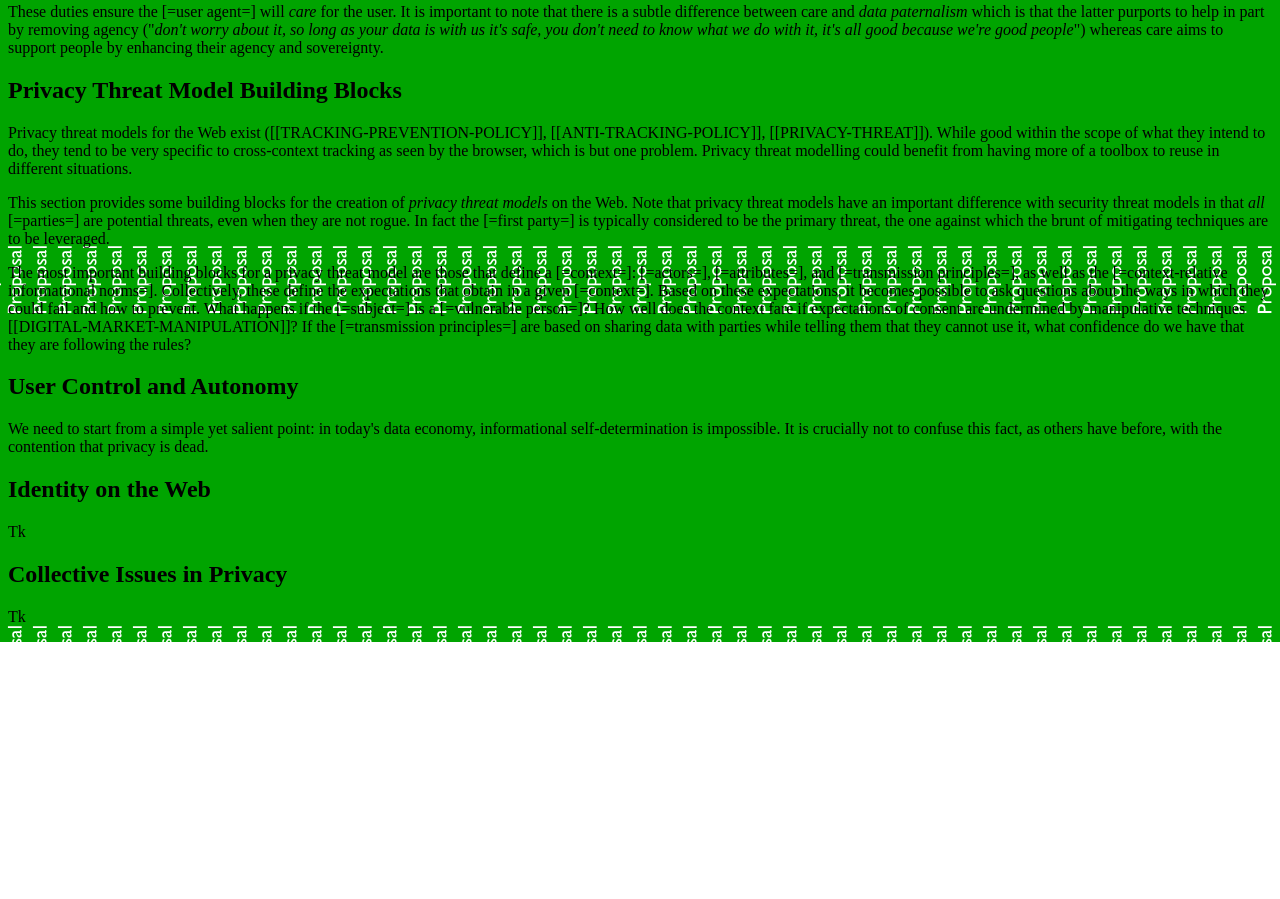
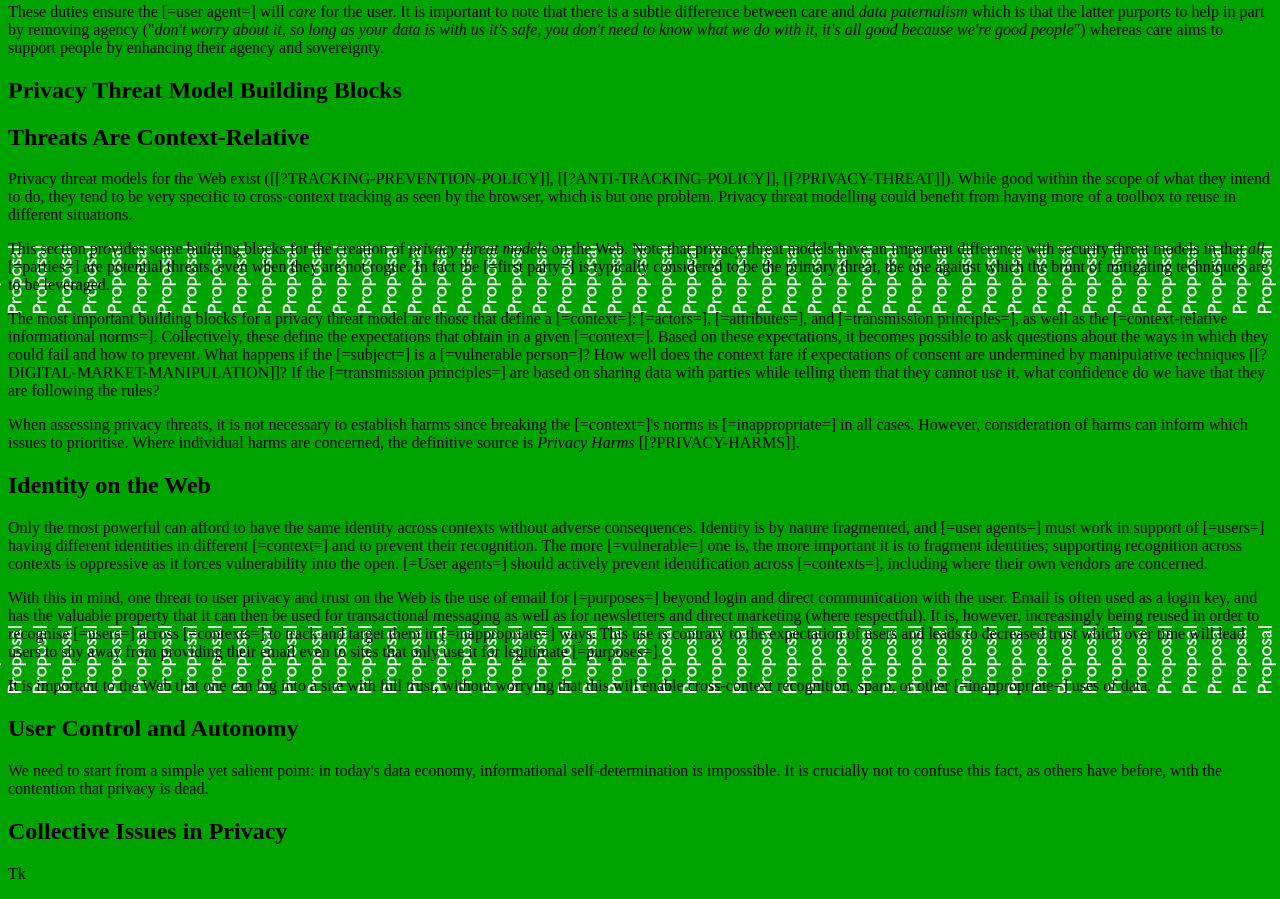
Before and after one commit to darobin/pup, a plain HTML site: page index.html in a window 1280 px wide. Shown: the part 2457-3356 px from the top of the page. Before the commit the page ends 3099 px from the top, so only its background shows below. Drawn offline with Linux system fonts and the light colour scheme.

Commit message:
identity

```diff
--- a/index.html
+++ b/index.html
@@ -108,6 +108,11 @@
             authors: ['Deirdre K. Mulligan', 'Colin Koopman', 'Nick Doty'],
             href: 'https://www.ncbi.nlm.nih.gov/pmc/articles/PMC5124066/',
             publisher: 'Philosophical Transacions A',
+          },
+          'PRIVACY-HARMS': {
+            title: 'Privacy Harms',
+            authors: ['Danielle Keats Citron', 'Daniel J. Solove'],
+            href: 'https://papers.ssrn.com/sol3/papers.cfm?abstract_id=3782222',
           },
           'PRIVACY-IN-CONTEXT': {
             title: 'Privacy in Context',
@@ -242,7 +247,7 @@
           <a href="#collective">Collective Issues in Privacy</a> section.
         </p>
         <p>
-          A <dfn>vulnerable person</dfn> is a [=person=] who, at least in the [=context=] of
+          A <dfn data-lt="vulnerable">vulnerable person</dfn> is a [=person=] who, at least in the [=context=] of
           the [=processing=] being discussed, are unable to exercise sufficient
           self-determination for any consent they may provide to be receivable. This includes for
           example children, employees with respect to their employers, people in some situations of
@@ -469,9 +474,11 @@
     </section>
     <section>
       <h2>Privacy Threat Model Building Blocks</h2>
+      <section>
+        <h2>Threats Are Context-Relative</h2>
         <p>
-        Privacy threat models for the Web exist ([[TRACKING-PREVENTION-POLICY]], [[ANTI-TRACKING-POLICY]],
-        [[PRIVACY-THREAT]]). While good within the scope of what they intend to do, they tend to be
+          Privacy threat models for the Web exist ([[?TRACKING-PREVENTION-POLICY]], [[?ANTI-TRACKING-POLICY]],
+          [[?PRIVACY-THREAT]]). While good within the scope of what they intend to do, they tend to be
           very specific to cross-context tracking as seen by the browser, which is but one problem.
           Privacy threat modelling could benefit from having more of a toolbox to reuse in different
           situations.
@@ -490,13 +497,44 @@
           obtain in a given [=context=]. Based on these expectations, it becomes possible to ask
           questions about the ways in which they could fail and how to prevent. What happens if the
           [=subject=] is a [=vulnerable person=]? How well does the context fare if expectations of
-        consent are undermined by manipulative techniques [[DIGITAL-MARKET-MANIPULATION]]?
+          consent are undermined by manipulative techniques [[?DIGITAL-MARKET-MANIPULATION]]?
           If the [=transmission principles=] are based on sharing data with parties while telling
           them that they cannot use it, what confidence do we have that they are following the rules?
         </p>
-      <!--
-        - Citron Solove
-      -->
+        <p>
+          When assessing privacy threats, it is not necessary to establish harms since breaking the
+          [=context=]'s norms is [=inappropriate=] in all cases. However, consideration of harms can
+          inform which issues to prioritise. Where individual harms are concerned, the definitive
+          source is <em>Privacy Harms</em> [[?PRIVACY-HARMS]].
+        </p>
+      </section>
+      <section>
+        <h2>Identity on the Web</h2>
+        <p>
+          Only the most powerful can afford to have the same identity across contexts without
+          adverse consequences. Identity is by nature fragmented, and [=user agents=] must work in
+          support of [=users=] having different identities in different [=context=] and to prevent
+          their recognition. The more [=vulnerable=] one is, the more important it is to fragment
+          identities; supporting recognition across contexts is oppressive as it forces
+          vulnerability into the open. [=User agents=] should actively prevent identification
+          across [=contexts=], including where their own vendors are concerned.
+        </p>
+        <p>
+          With this in mind, one threat to user privacy and trust on the Web is the use of email for
+          [=purposes=] beyond login and direct communication with the user. Email is often used as a
+          login key, and has the valuable property that it can then be used for transactional
+          messaging as well as for newsletters and direct marketing (where respectful). It is,
+          however, increasingly being reused in order to recognise [=users=] across [=contexts=] to
+          track and target them in [=inappropriate=] ways. This use is contrary to the expectation
+          of users and leads to decreased trust which over time will lead users to shy away from
+          providing their email even to sites that only use it for legitimate [=purposes=].
+        </p>
+        <p>
+          It is important to the Web that one can log into a site with full trust, without worrying
+          that this will enable cross-context recognition, spam, or other [=inappropriate=] uses of
+          data.
+        </p>
+      </section>
     </section>
     <section>
       <h2>User Control and Autonomy</h2>
@@ -551,22 +589,6 @@
             values as expressed by Hartzog.
       -->
     </section>
-    <section>
-      <h2>Identity on the Web</h2>
-      <p>
-        Tk
-      </p>
-      <!--
-        - only the most powerful can afford to have the same identity across contexts without
-          adverse consequences. Identity is by nature fragmented, and UAs must work in support of
-          users having different identifies in every context and to prevent their recognition.
-          The more vulnerable one is, the more important it is to fragment identities, supporting
-          recognition across contexts is oppressive as it forces vulnerability into the open. UAs
-          should actively prevent identification across contexts, including across their vendors.
-        - Each context should be an identity fragmentainer.
-        - lift MOI from RHEA
-      -->
-    </section>
     <section id="collective">
       <h2>Collective Issues in Privacy</h2>
       <p>
```
Lines whose indentation alone changed are shown as unchanged.
